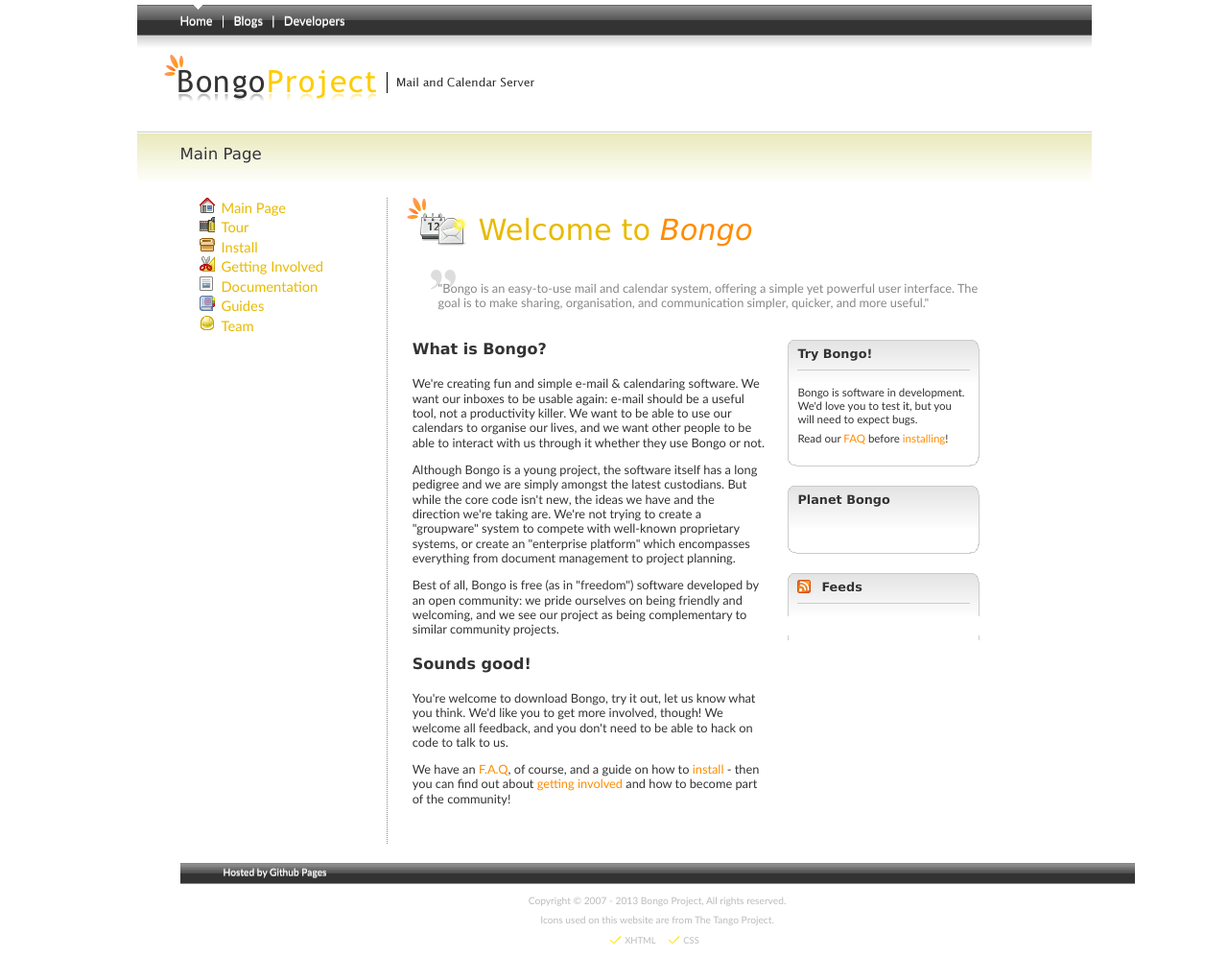
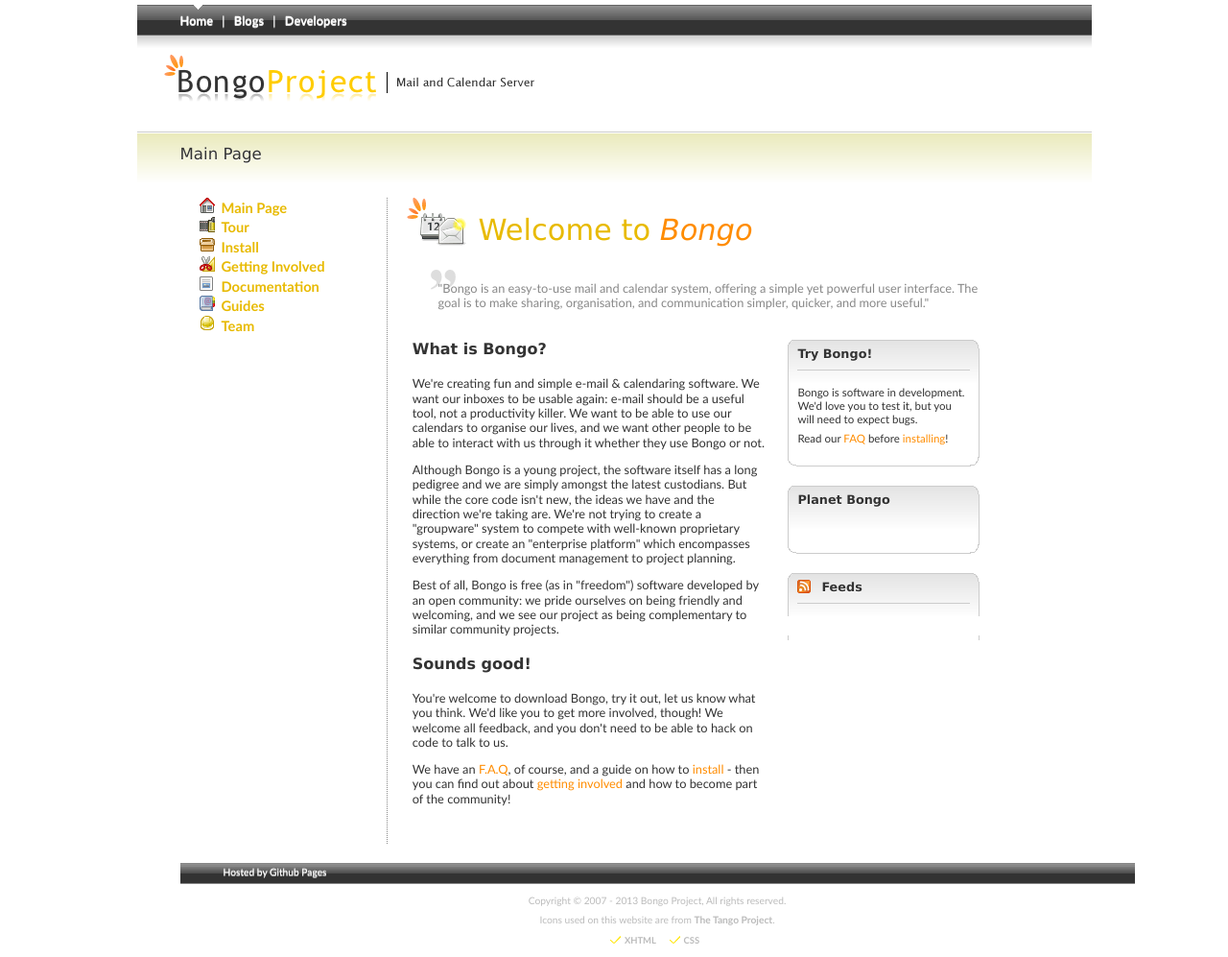
Before and after one commit to bongo-project/bongo-project, a Jekyll site: the page built from index.html, in a window 1280 px wide. Shown: the whole page at 96% size. Built offline with Jekyll 4.4.1, drawn with Linux system fonts in a browser that asks for light colours; some web fonts are replaced; Markdown is read by kramdown in place of the engine named in the settings.

Commit message:
move stylesheets

```diff
--- a/_includes/header.html
+++ b/_includes/header.html
@@ -4,10 +4,7 @@
     <meta charset='utf-8'>
     <meta http-equiv="X-UA-Compatible" content="chrome=1">
     <link href='https://fonts.googleapis.com/css?family=Chivo:900' rel='stylesheet' type='text/css'>
-    <link rel="stylesheet" type="text/css" href="stylesheets/stylesheet.css" media="screen" />
-    <link rel="stylesheet" type="text/css" href="stylesheets/pygment_trac.css" media="screen" />
-    <link rel="stylesheet" type="text/css" href="stylesheets/print.css" media="print" />
-    <link rel="stylesheet" type="text/css" href="stylesheets/main.css" media="screen"/>
+    <link rel="stylesheet" type="text/css" href="all.css" media="screen" />
     <!--[if lt IE 9]>
     <script src="//html5shiv.googlecode.com/svn/trunk/html5.js"></script>
     <![endif]-->
--- /dev/null
+++ b/all.css
@@ -0,0 +1,6 @@
+---
+---
+{% include stylesheet.css %}
+{% include pygment_trac.css %}
+{% include print.css %}
+{% include main.css %}
```
Also changed, not shown: _includes/main.css (renamed from stylesheets/main.css), _includes/print.css (renamed from stylesheets/print.css), _includes/pygment_trac.css (renamed from stylesheets/pygment_trac.css), _includes/stylesheet.css (renamed from stylesheets/stylesheet.css).
